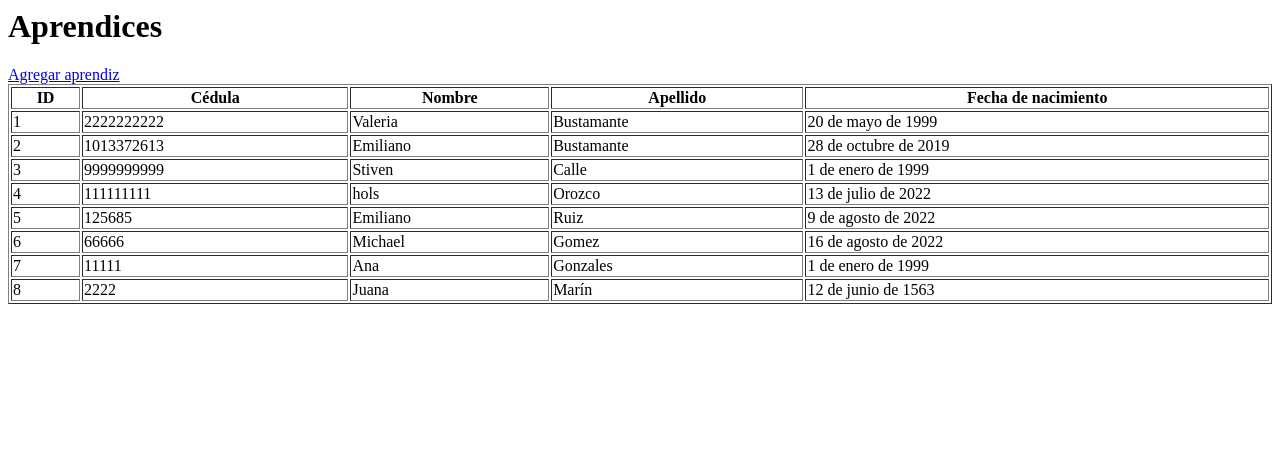
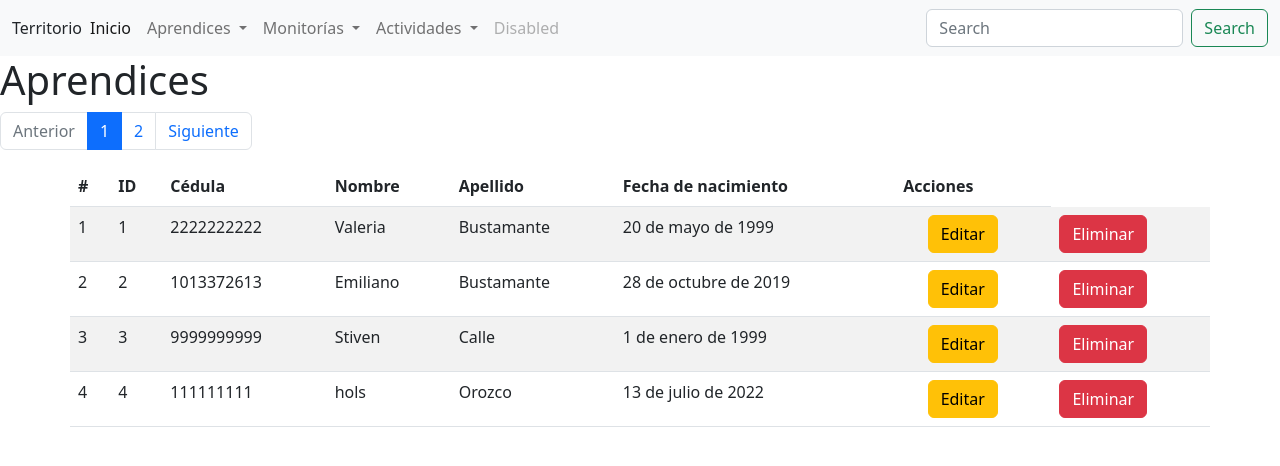
Before and after one commit to Valeruiz99/Django, a Django app: page /territorio/aprendiz/ in a window 1280 px wide. Shown: the top 466 px of the page. Run offline with Django 4.2, Linux system fonts and the light colour scheme; data comes from the database, SQL or seed files in the repository; both versions use the stored data as it was after the commit; some libraries are stand-ins or nearby versions.

Commit message:
CRUD aprendices

```diff
--- a/sena/territorio/templates/territorio/actividades/agregar_actividad.html
+++ b/sena/territorio/templates/territorio/actividades/agregar_actividad.html
@@ -1,3 +1,6 @@
+{% extends "territorio/base.html" %}
+{% block body %}
+
 <h1>Agregar una nueva actividad</h1>
 
 <form action="{% url 'territorio:actividades-guardar' %}" method="post">
@@ -19,3 +22,4 @@
         <br><button type="submit">Agregar</button>
 
 </form>
+{% endblock %}
--- a/sena/territorio/templates/territorio/aprendiz/listar_aprendiz.html
+++ b/sena/territorio/templates/territorio/aprendiz/listar_aprendiz.html
@@ -1,24 +1,62 @@
+{% extends "territorio/base.html" %}
+{% block body %}
+
+<!--Aquí solamente podemos utilizar las funcionalidades del models-->
+<!--<a href="{% url 'territorio:aprendiz-add' %}">Agregar aprendiz</a>Para los hipervínculos solamente ponemos una llave {}-->
+{% if messages %}
+{% for message in messages %}
+<div class="alert alert-{% if message.tags != 'error' %}{{ message.tags }}{% elif message.tags == 'error' %}danger{% endif %}"
+role="alert">{{ message }}
+</div>
+{% endfor %}
+{% endif %}
+<!--Se hace unn condicional, si vienen datos, hacemos tal cosa, se deben finalizar los condicionales-->
+<!--Primer Tag de ciclo-->
 <h1>Aprendices</h1>
-<!--Aquí solamente podemos utilizar las funcionalidades del models-->
-<a href="{% url 'territorio:aprendiz-add' %}">Agregar aprendiz</a><!--Para los hipervínculos solamente ponemos una llave {}-->
-{% if datos %}<!--Se hace unn condicional, si vienen datos, hacemos tal cosa, se deben finalizar los condicionales-->
-    <!--Primer Tag de ciclo-->
-    <table border="1" width="100%">
+
+{% if page_obj %}
+
+<nav aria-label="...">
+    <ul class="pagination">
+        <li class="page-item {% if not page_obj.has_previous %}disabled{% endif %}">
+            <a class="page-link" {% if page_obj.has_previous %} href="?page={{ page_obj.previous_page_number }}" {% endif %}>Anterior</a>
+        </li>
+
+        {% for i in "x"|rjust:page_obj.paginator.num_pages|make_list %}
+            <li class="page-item {% if forloop.counter == page_obj.number %}active{% endif %}" aria-current="page">
+                <a class="page-link" href="?page={{ forloop.counter }}">{{ forloop.counter }}</a>
+            </li>
+        {% endfor %}
+
+        <li class="page-item {% if not page_obj.has_next %}disabled{% endif %}">
+            <a class="page-link" {% if page_obj.has_next %}href="?page={{ page_obj.next_page_number }}"{% endif %}>Siguiente</a>
+        </li>
+    </ul>
+</nav>
+
+<table class="table table-striped container my-3" id="liAprendiz">
     <thead>
+        <th>#</th>
         <th>ID</th>
         <th>Cédula</th>
         <th>Nombre</th>
         <th>Apellido</th>
         <th>Fecha de nacimiento</th>
+        <th colspan="2">Acciones</th>
     </thead>
     <tbody>
-            {% for r in datos %}
+        {% for registro in page_obj %}
         <tr>
-                <td>{{ r.id }}</td>
-                <td>{{ r.cedula }}</td>
-                <td>{{ r.nombre }}</td>
-                <td>{{ r.apellido }}</td>
-                <td>{{ r.fecha_nacimiento }}</td>
+            <td>{{forloop.counter}}</td>
+            <td>{{ registro.id }}</td>
+            <td>{{ registro.cedula }}</td>
+            <td>{{ registro.nombre }}</td>
+            <td>{{ registro.apellido }}</td>
+            <td>{{ registro.fecha_nacimiento }}</td>
+            <td>
+            <td><a class="btn btn-warning" href="{% url 'territorio:aprendiz-editar' registro.id %}">Editar</a></td>
+            </td>
+            <td><a class="btn btn-danger" onclick="confirmacion('{% url 'territorio:aprendiz-eliminar' registro.id %}');" >Eliminar</a></td>
         </tr>
         {% endfor %}
     </tbody>
@@ -26,4 +64,7 @@
 </table>
 {% else %}
 <h1>No hay datos</h1>
-{% endif %}<!--Cierre de condicional-->
+{% endif %}
+<!--Cierre de condicional-->
+
+{% endblock %}
--- /dev/null
+++ b/sena/territorio/templates/territorio/base.html
@@ -0,0 +1,86 @@
+{% load static %}
+<!--Esto lo que hace es permitir traer los archivos de static-->
+<!DOCTYPE html>
+<html lang="en">
+
+<head>
+    <meta charset="UTF-8">
+    <meta http-equiv="X-UA-Compatible" content="IE=edge">
+    <meta name="viewport" content="width=device-width, initial-scale=1.0">
+    <title>Territorio</title>
+    <link rel="stylesheet" href="{% static 'territorio/css/territorio.css' %}">
+    <!--Bootstrap 5.2-->
+    <link rel="stylesheet" href="{% static 'territorio/css/bootstrap.min.css' %}">
+    <!--Favicon-->
+    <link rel="apple-touch-icon" sizes="180x180" href="{% static 'territorio/favicon/apple-touch-icon.png' %}">
+    <link rel="icon" type="image/png" sizes="32x32" href="{% static 'territorio/favicon/favicon-32x32.png' %}">
+    <link rel="icon" type="image/png" sizes="16x16" href="{% static 'territorio/favicon/favicon-16x16.png' %}">
+    <link rel="manifest" href="{% static 'territorio/favicon/site.webmanifest' %}">
+    <!--CSS-->
+
+</head>
+
+<body>
+    <nav class="navbar navbar-expand-lg bg-light">
+        <div class="container-fluid">
+            <a class="nav-link active" aria-current="page" href="{% url 'territorio:index' %}">Territorio</a>
+            <button class="navbar-toggler" type="button" data-bs-toggle="collapse"
+                data-bs-target="#navbarSupportedContent" aria-controls="navbarSupportedContent" aria-expanded="false"
+                aria-label="Toggle navigation">
+                <span class="navbar-toggler-icon"></span>
+            </button>
+            <div class="collapse navbar-collapse" id="navbarSupportedContent">
+                <ul class="navbar-nav me-auto mb-2 mb-lg-0">
+                    <li class="nav-item">
+                        <a class="nav-link active" aria-current="page" href="{% url 'territorio:index' %}">Inicio</a>
+                    </li>
+                    <li class="nav-item dropdown">
+                        <a class="nav-link dropdown-toggle" href="#" role="button" data-bs-toggle="dropdown"
+                            aria-expanded="false">
+                            Aprendices
+                        </a>
+                        <ul class="dropdown-menu">
+                            <li><a class="dropdown-item" href="{% url 'territorio:aprendiz' %}">Listar Aprendices</a></li>
+                            <li><a class="dropdown-item" href="{% url 'territorio:aprendiz-add' %}">Agregar Aprendiz</a></li>
+                        </ul>
+                    </li>
+                    <li class="nav-item dropdown">
+                        <a class="nav-link dropdown-toggle" href="#" role="button" data-bs-toggle="dropdown"
+                            aria-expanded="false">
+                            Monitorías
+                        </a>
+                        <ul class="dropdown-menu">
+                            <li><a class="dropdown-item" href="{% url 'territorio:monitorias' %}">Listar Monitorías</a></li>
+                            <li><a class="dropdown-item" href="{% url 'territorio:monitorias-add' %}">Agregar Monitoría</a></li>
+                        </ul>
+                    </li>
+                    <li class="nav-item dropdown">
+                        <a class="nav-link dropdown-toggle" href="#" role="button" data-bs-toggle="dropdown"
+                            aria-expanded="false">
+                            Actividades
+                        </a>
+                        <ul class="dropdown-menu">
+                            <li><a class="dropdown-item" href="{% url 'territorio:actividades' %}">Listar Actividades</a></li>
+                            <li><a class="dropdown-item" href="{% url 'territorio:actividades-add' %}">Agregar Actividades</a></li>
+                        </ul>
+                    </li>
+                    <li class="nav-item">
+                        <a class="nav-link disabled">Disabled</a>
+                    </li>
+                </ul>
+                <form class="d-flex" role="search">
+                    <input class="form-control me-2" type="search" placeholder="Search" aria-label="Search">
+                    <button class="btn btn-outline-success" type="submit">Search</button>
+                </form>
+            </div>
+        </div>
+    </nav>
+
+    {% block body %}
+    {% endblock %}
+
+    <script src="{% static 'territorio/js/bootstrap.bundle.min.js' %}"></script>
+    <script src="{% static 'territorio/js/funciones.js' %}"></script>
+</body>
+
+</html>
--- a/sena/territorio/templates/territorio/monitorias/agregar_monitoria.html
+++ b/sena/territorio/templates/territorio/monitorias/agregar_monitoria.html
@@ -1,3 +1,6 @@
+{% extends "territorio/base.html" %}
+
+{% block body %}
 <h1>Agregar una nueva monitoría</h1>
 
 <form action="{% url 'territorio:monitorias-guardar' %}" method="post">
@@ -16,5 +19,5 @@
         <label for="fechaFinal">Fecha final</label>
         <input type="datetime-local" name="fechaFinal"><br>
         <br><button type="submit">Agregar</button>
-
 </form>
+{% endblock %}
--- a/sena/territorio/urls.py
+++ b/sena/territorio/urls.py
@@ -10,9 +10,16 @@ urlpatterns = [
     path('aprendiz/', views.listarAprendiz, name='aprendiz'),
     path('aprendiz-add/', views.insertarAprendiz, name='aprendiz-add'),
     path('aprendiz-guardar/', views.guardarAprendiz, name='aprendiz-guardar'),
+    path('aprendiz-eliminar/<int:id>', views.eliminarAprendiz, name='aprendiz-eliminar'),
+    path('aprendiz-editar/<int:id>', views.editarAprendiz, name='aprendiz-editar'),
+    path('aprendiz-actualizar/', views.actualizarAprendiz, name='aprendiz-actualizar'),
+
+
     path('monitorias/', views.listarMonitorias, name='monitorias'),
     path('monitorias-add/', views.insertarMonitoria, name='monitorias-add'),
     path('monitorias-guardar/', views.guardarMonitoria, name='monitorias-guardar'),
+
+
     path('actividades/', views.listarActividades, name='actividades'),
     path('actividades-add/', views.insertarActividad, name='actividades-add'),
     path('actividades-guardar/', views.guardarActividad, name='actividades-guardar'),
--- a/sena/territorio/views.py
+++ b/sena/territorio/views.py
@@ -1,9 +1,12 @@
-from django.shortcuts import render
+from pyexpat.errors import messages
+from django.shortcuts import render, redirect
 from django.http import HttpResponse, HttpResponseRedirect #Este es para imprimir pero en el navegador, del paquete django, del módulo http importamos
 #El HttpResponseRedirect, me redirige a otra ruta
 from .models import Aprendiz, Monitorias, Actividades
 from django.urls import reverse
-
+from django.db import IntegrityError
+from django.contrib import messages
+from django.core.paginator import Paginator
 # Ya mostramos vistas en el navegador
 
 def index(request):
@@ -11,7 +14,12 @@ def index(request):
 
 def listarAprendiz(request):
     q = Aprendiz.objects.all()
-    contexto = {'datos': q }#Esta es la variable que se utiliza al final de el render
+    pag = Paginator(q, 4) #Número de registros que quiero por página
+    page_number = request.GET.get('page')
+    #Sobreescribimos el query
+    q = pag.get_page(page_number)
+
+    contexto = {'page_obj': q }#Esta es la variable que se utiliza al final de el render
     return render(request, 'territorio/aprendiz/listar_aprendiz.html', contexto)
 
 def insertarAprendiz(request):
@@ -31,6 +39,44 @@ def guardarAprendiz(request):
     except Exception as e:
         return HttpResponse("Error" + str(e))
 
+def eliminarAprendiz(request, id):
+    try:
+        a = Aprendiz.objects.get(pk = id)
+        a.delete()
+        return HttpResponseRedirect(reverse('territorio:aprendiz'))
+    except Aprendiz.DoesNotExist:
+        return HttpResponse('Error, aprendiz no existe')
+    except IntegrityError:
+        return HttpResponse('Error, no se puede eliminar este aprendiz porque está relacionado con otros datos.')
+    except Exception as e:
+        return HttpResponse(f'Error: {e}')
+
+def editarAprendiz(request, id):
+    a = Aprendiz.objects.get(pk = id)
+    contexto = {"datos": a}
+    return render(request, 'territorio/aprendiz/editar_aprendiz.html', contexto)
+
+def actualizarAprendiz(request):
+    try:
+        if request.method == "POST":
+            a = Aprendiz.objects.get(pk = request.POST["id"])
+            a.cedula = request.POST["cedula"]
+            a.nombre = request.POST["nombre"]
+            a.apellido = request.POST["apellido"]
+            a.fecha_nacimiento = request.POST["fecha_nacimiento"]
+
+            a.save()
+
+            messages.success(request, "Aprendiz actualizado con éxito")
+            return redirect('territorio:aprendiz')
+        else:
+            messages.warning(request, "No hay cambios")
+            return redirect('territorio:aprendiz')
+    except Exception as e:
+        messages.error(request, "Error: " + str(e))
+        return redirect('territorio:aprendiz')
+
+#----------------------------------------------------------------------------------------------------------------------------------
 def listarMonitorias(request):
     m = Monitorias.objects.all()
     contexto = {'datos': m}
@@ -55,6 +101,11 @@ def guardarMonitoria(request):
     except Exception as e:
         return HttpResponse("Error" + str(e))
 
+
+
+
+
+#------------------------------------------------------------------------------------------------------------------------------------
 def listarActividades(request):
     a = Actividades.objects.all()
     contexto = {'datos': a}
```
Also changed, not shown: sena/territorio/templates/territorio/actividades/listar_actividades.html (+6 -1 lines), sena/territorio/templates/territorio/aprendiz/crear_aprendiz.html (+8 -5 lines), sena/territorio/templates/territorio/aprendiz/editar_aprendiz.html (added, +25 -0 lines), sena/territorio/templates/territorio/index.html (+4 -76 lines), sena/territorio/templates/territorio/monitorias/listar_monitorias.html (+6 -1 lines), sena/db.sqlite3. Lines whose indentation alone changed are shown as unchanged.
